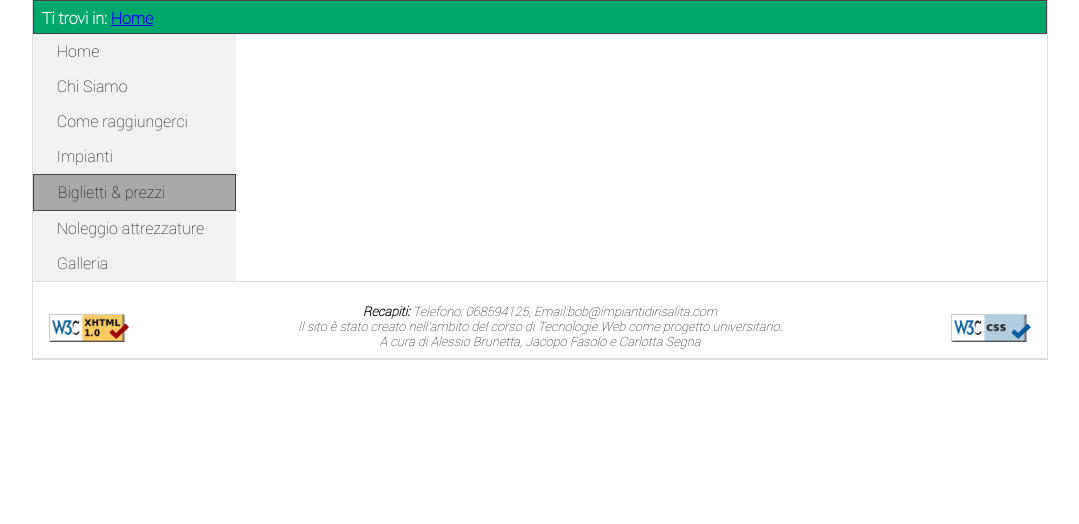
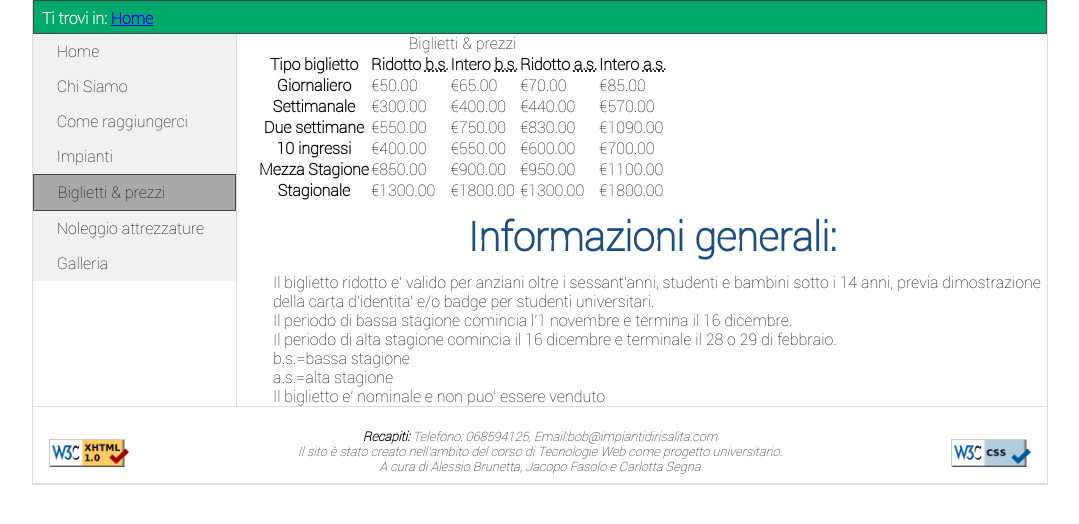
Before and after one commit to JacopoFasolo/Bob-TW, a PHP site: page /biglietti_prezzi.html in a window 1280 px wide. Shown: the part 209-733 px from the top of the page, without its empty margins (100-1179 px from the left). Run offline with PHP 8.4, Linux system fonts and the light colour scheme.

Commit message:
tabella accessibile, se spera, senza css

```diff
--- a/biglietti_prezzi.html
+++ b/biglietti_prezzi.html
@@ -63,6 +63,107 @@
     <!--menu-->
 
     <div id="middle">
+    <!-- Tabella con scope  -->
+
+    <table>
+        <caption id="titolo_tabella">Biglietti &amp; prezzi</caption>
+        <thead>
+            <tr>
+                <th scope="col">
+                    Tipo biglietto
+                </th>
+                <th scope="col">
+                    Ridotto <abbr title="bassa stagione">b.s.</abbr>
+                </th>
+                <th scope="col">
+                    Intero <abbr title="bassa stagione">b.s.</abbr>
+                </th>
+                <th scope="col">
+                    Ridotto <abbr title="alta stagione">a.s.</abbr>
+                </th>
+                <th scope="col">
+                    Intero <abbr title="alta stagione">a.s.</abbr>
+                </th>
+            </tr>
+        </thead>
+
+        <tr>
+            <th scope="row">
+                Giornaliero
+            </th>
+            <td>&euro;50.00</td>
+            <td>&euro;65.00</td>
+            <td>&euro;70.00</td>
+            <td>&euro;85.00</td>
+        </tr>
+
+        <tr>
+            <th scope="row">Settimanale</th>
+            <td>&euro;300.00</td>
+            <td>&euro;400.00</td>
+            <td>&euro;440.00</td>
+            <td>&euro;570.00</td>
+        </tr>
+
+        <tr>
+            <th scope="row">Due settimane</th>
+            <td>&euro;550.00</td>
+            <td>&euro;750.00</td>
+            <td>&euro;830.00</td>
+            <td>&euro;1090.00</td>
+        </tr>
+
+        <tr>
+            <th scope="row">10 ingressi</th>
+            <td>&euro;400.00</td>
+            <td>&euro;550.00</td>
+            <td>&euro;600.00</td>
+            <td>&euro;700.00</td>
+        </tr>
+        <tr>
+            <th scope="row">
+                Mezza Stagione
+            </th>
+            <td>&euro;850.00</td>
+            <td>&euro;900.00</td>
+            <td>&euro;950.00</td>
+            <td>&euro;1100.00</td>
+        </tr>
+
+        <tr>
+            <th scope="row">
+                Stagionale
+            </th>
+            <td>
+                 &euro;1300.00
+            </td>
+            <td>&euro;1800.00</td>
+            <td>&euro;1300.00</td>
+            <td>&euro;1800.00</td>
+        </tr>
+    </table>
+
+    <h1>Informazioni generali:</h1>
+    <ul>
+        <li>
+            Il biglietto ridotto e' valido per anziani oltre i sessant'anni, studenti e bambini sotto i 14 anni,
+            previa dimostrazione della carta d'identita' e/o badge per studenti universitari.
+        </li>
+        <li>Il periodo di bassa stagione comincia l'1 novembre e termina il 16 dicembre.</li>
+        <li> Il periodo di alta stagione comincia il 16 dicembre e terminale il 28 o 29 di febbraio.</li>
+        <li>
+            b.s.=bassa stagione
+        </li>
+        <li>
+            a.s.=alta stagione
+        </li>
+        <li>
+            Il biglietto e' nominale e non puo' essere venduto
+        </li>
+    </ul>
+
+
+
 
     </div>
     <!--middle-->
--- a/css/style.css
+++ b/css/style.css
@@ -263,4 +263,4 @@ float:left;
 
 .distanze li{
     list-style-type: square;
-}2
+}
```
